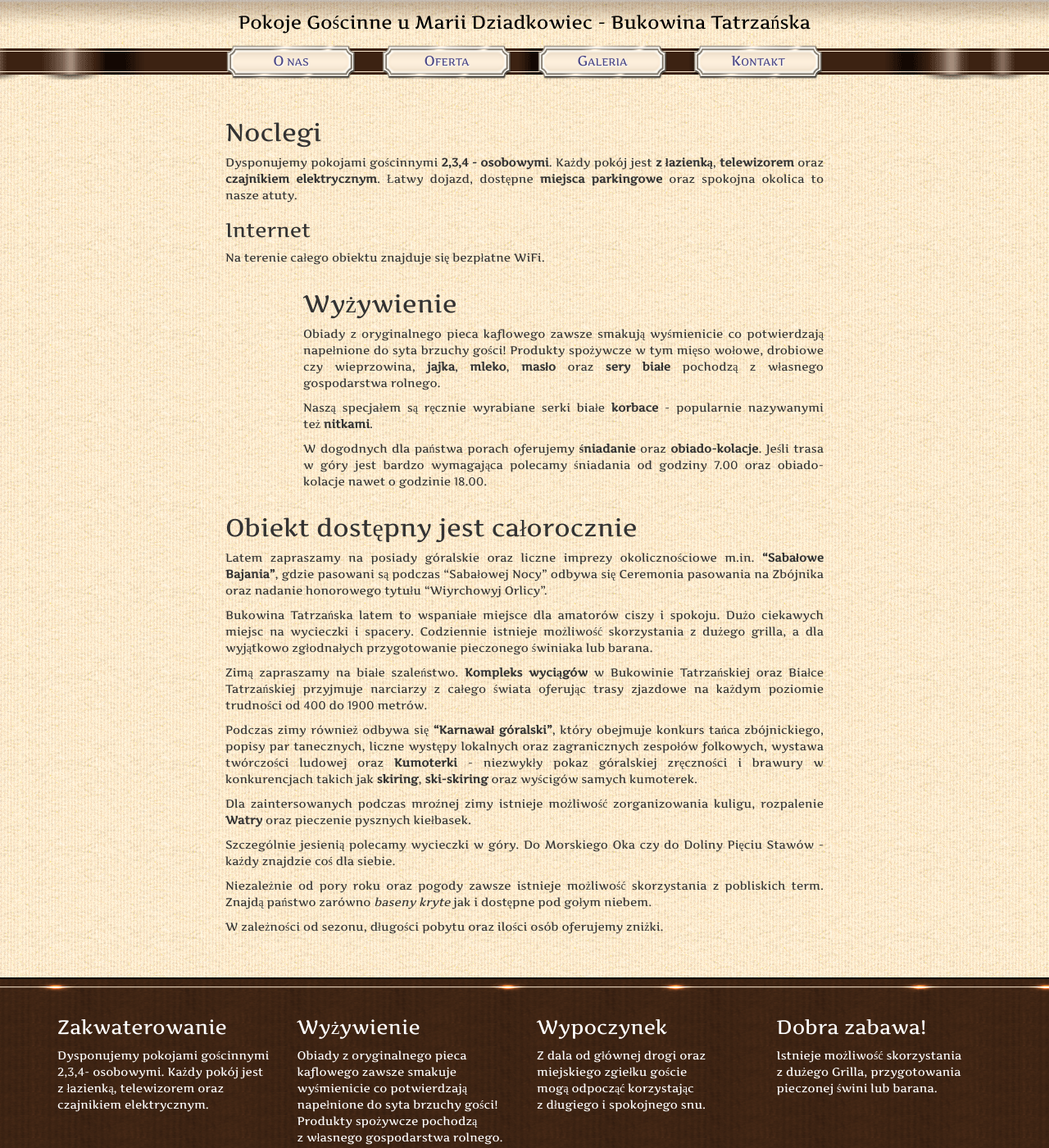
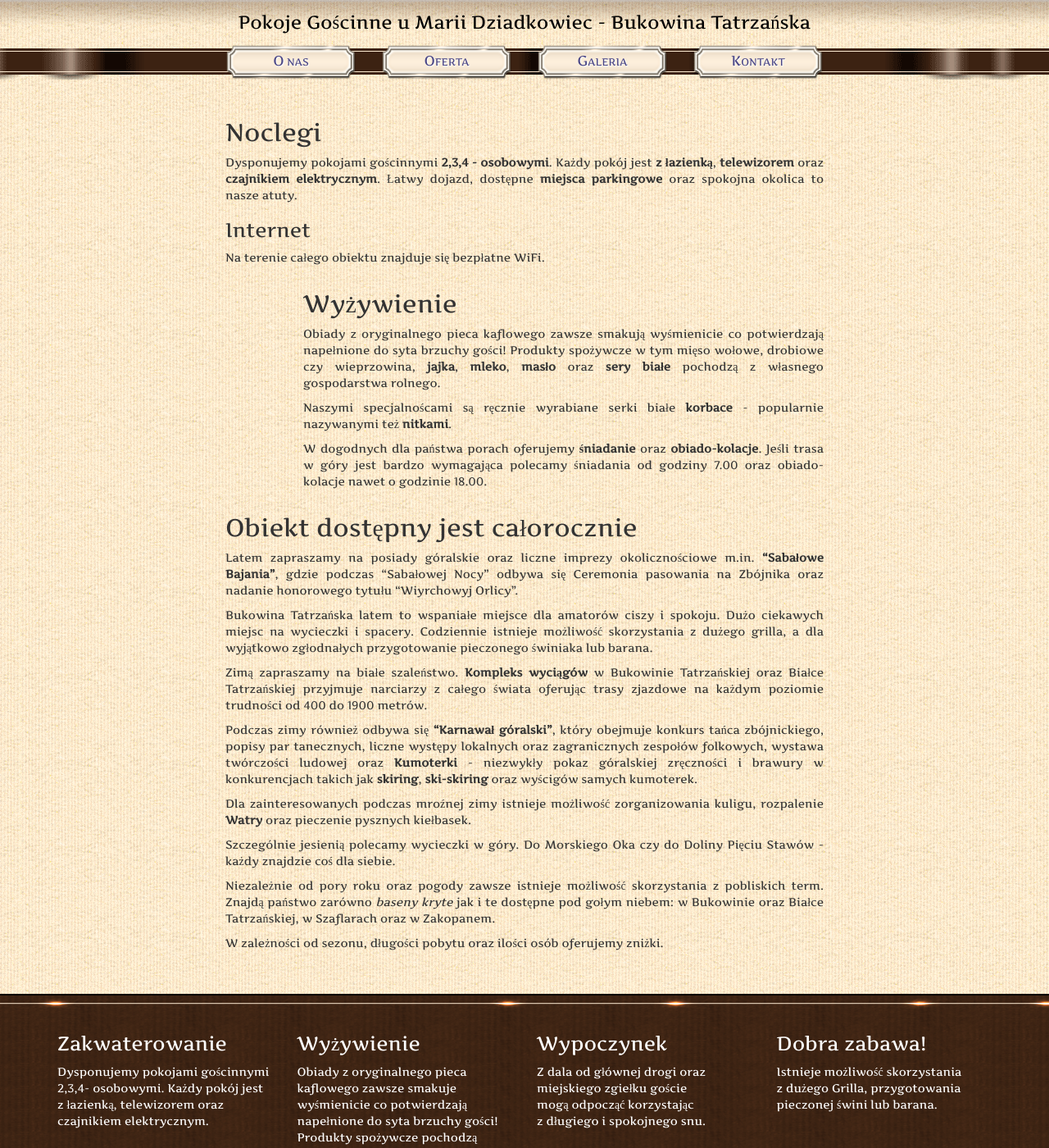
Before and after one commit to mdziadkowiec/maria.dziadkowiec.pl, a Jekyll site: the page built from oferta.md, in a window 1280 px wide and 1400 px high. Shown: the whole window at 82% size. Built offline with Jekyll 4.4.1, drawn with Linux system fonts in a browser that asks for light colours.

Commit message:
fixed some minor mistakes on offer page

```diff
--- a/_layouts/oferta.html
+++ b/_layouts/oferta.html
@@ -19,7 +19,7 @@ layout: default
 
 	<p>Obiady z oryginalnego pieca kaflowego zawsze smakują wyśmienicie co potwierdzają napełnione do syta brzuchy gości! Produkty spożywcze w tym mięso wołowe, drobiowe czy wieprzowina, <strong>jajka</strong>, <strong>mleko</strong>, <strong>masło</strong> oraz <strong>sery białe</strong> pochodzą z własnego gospodarstwa rolnego. </p>
 
-	<p>Naszą specjałem są&nbsp;ręcznie wyrabiane serki białe <strong>korbace</strong> - popularnie nazywanymi też&nbsp;<strong>nitkami</strong>.</p>
+	<p>Naszymi specjalnoścami są&nbsp;ręcznie wyrabiane serki białe <strong>korbace</strong> - popularnie nazywanymi też&nbsp;<strong>nitkami</strong>.</p>
 
 	<p>W dogodnych dla państwa porach oferujemy <strong>śniadanie</strong> oraz <strong>obiado-kolacje</strong>. Jeśli trasa w góry jest bardzo wymagająca polecamy śniadania od godziny 7.00 oraz obiado-kolacje nawet o godzinie 18.00.</p>
 
@@ -29,7 +29,7 @@ layout: default
 
 <h2 id="obiekt-dostpny-jest-caorocznie">Obiekt dostępny jest całorocznie</h2>
 
-<p>Latem zapraszamy na posiady góralskie oraz liczne imprezy okolicznościowe m.in. <strong>“Sabałowe Bajania”</strong>, gdzie pasowani są podczas “Sabałowej Nocy” odbywa się Ceremonia pasowania na Zbójnika oraz nadanie honorowego tytułu “Wiyrchowyj Orlicy”. </p>
+<p>Latem zapraszamy na posiady góralskie oraz liczne imprezy okolicznościowe m.in. <strong>“Sabałowe Bajania”</strong>, gdzie podczas “Sabałowej Nocy” odbywa się Ceremonia pasowania na Zbójnika oraz nadanie honorowego tytułu “Wiyrchowyj Orlicy”.</p>
 
 <p>Bukowina Tatrzańska latem to wspaniałe miejsce dla amatorów ciszy i spokoju. Dużo ciekawych miejsc na wycieczki i spacery. Codziennie istnieje możliwość skorzystania z dużego grilla, a dla wyjątkowo zgłodnałych przygotowanie pieczonego świniaka lub barana.</p>
 
@@ -37,11 +37,11 @@ layout: default
 
 <p>Podczas zimy również&nbsp;odbywa się&nbsp;<strong>“Karnawał góralski”</strong>, który obejmuje konkurs tańca zbójnickiego, popisy par tanecznych, liczne występy lokalnych oraz zagranicznych zespołów folkowych, wystawa twórczości ludowej oraz <strong>Kumoterki</strong> - niezwykły pokaz góralskiej zręczności i brawury w konkurencjach takich jak <strong>skiring</strong>, <strong>ski-skiring</strong> oraz wyścigów samych kumoterek.</p>
 
-<p>Dla zaintersowanych podczas mroźnej zimy istnieje możliwość zorganizowania kuligu, rozpalenie <strong>Watry</strong> oraz pieczenie pysznych kiełbasek. </p>
+<p>Dla zainteresowanych podczas mroźnej zimy istnieje możliwość zorganizowania kuligu, rozpalenie <strong>Watry</strong> oraz pieczenie pysznych kiełbasek. </p>
 
 <p>Szczególnie jesienią polecamy wycieczki w góry. Do Morskiego Oka czy do Doliny Pięciu Stawów - każdy znajdzie coś&nbsp;dla siebie.</p>
 
-<p>Niezależnie od pory roku oraz pogody zawsze istnieje możliwość skorzystania z pobliskich term. Znajdą państwo zarówno <em>baseny kryte</em> jak i dostępne pod gołym niebem. </p>
+<p>Niezależnie od pory roku oraz pogody zawsze istnieje możliwość skorzystania z pobliskich term. Znajdą państwo zarówno <em>baseny kryte</em> jak i te dostępne pod gołym niebem: w Bukowinie oraz Białce Tatrzańskiej, w Szaflarach oraz w Zakopanem.</p>
 
 <p>W zależności od sezonu, długości pobytu oraz ilości osób oferujemy zniżki.</p>
 
```
